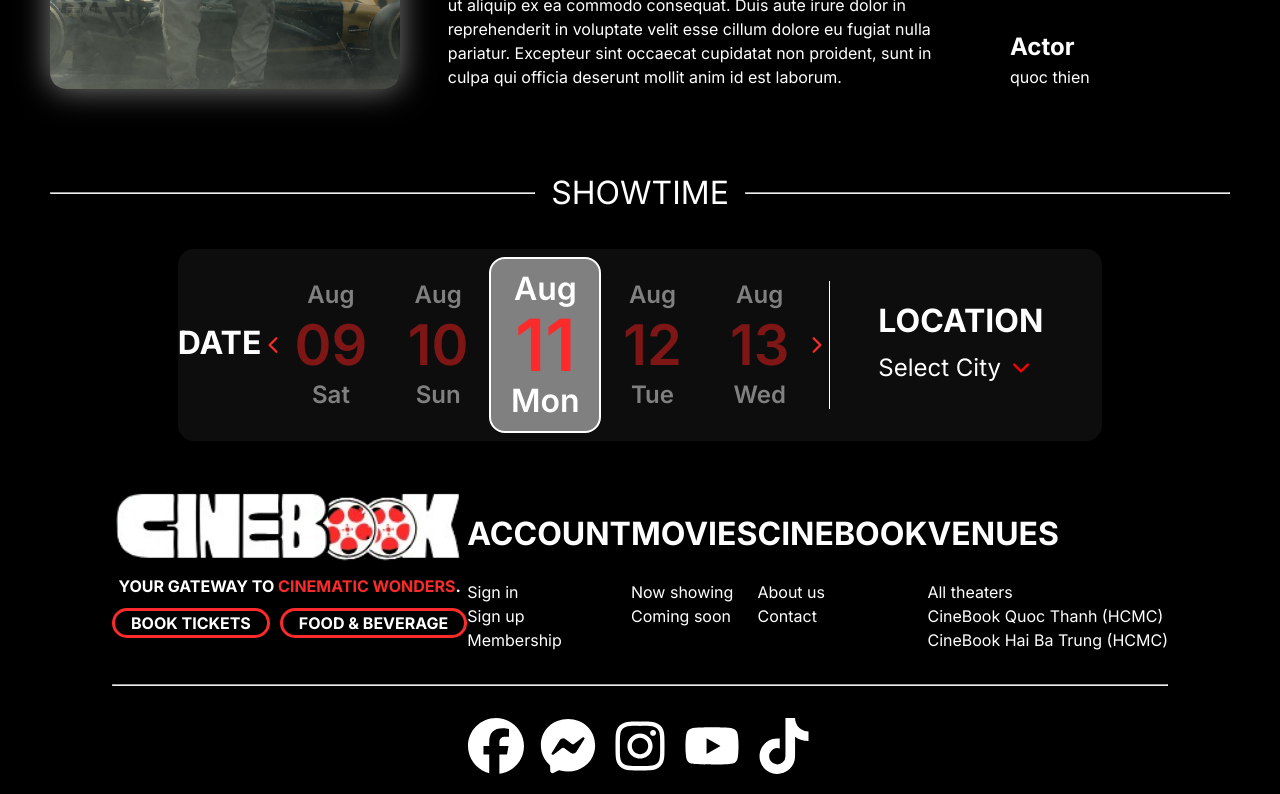
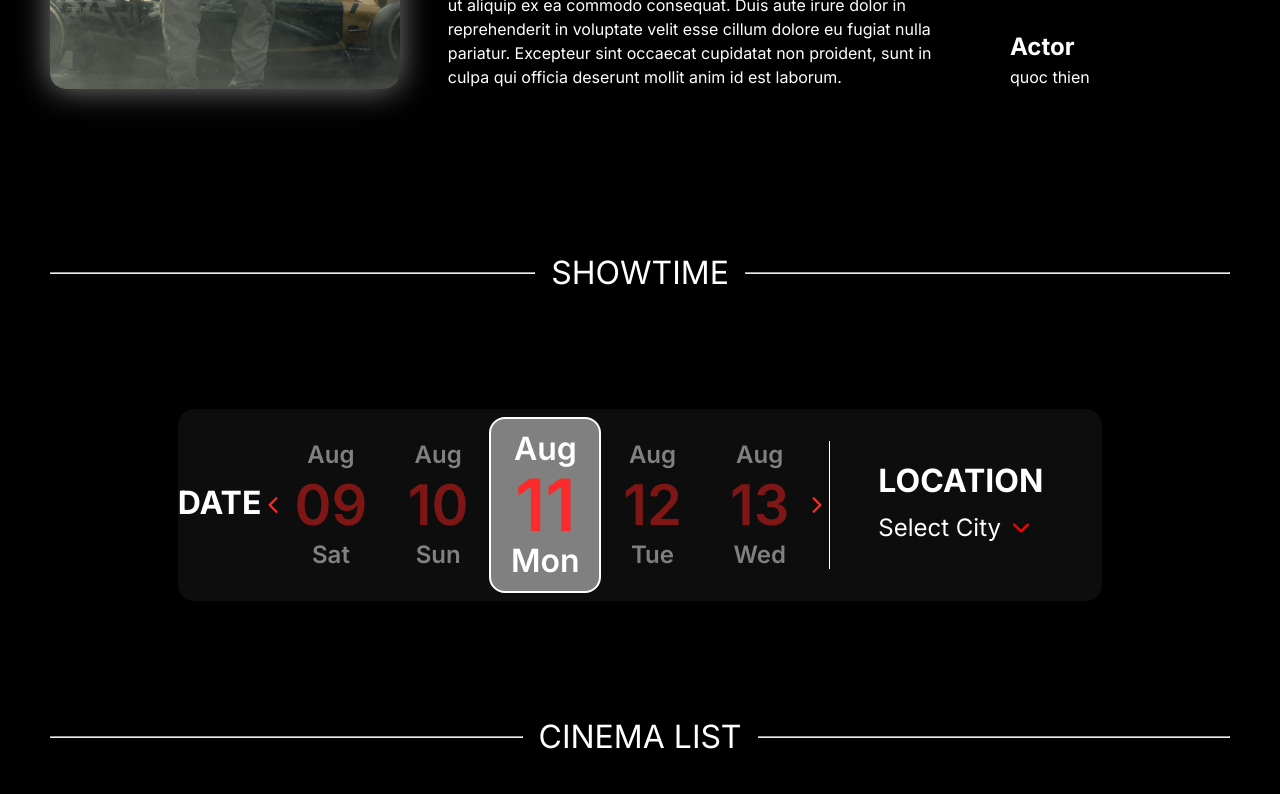
Before and after one commit to tqthienda1/CineBook, a React (Create React App) app: page /booking in a window 1280 px wide. Shown: the part 1280-2074 px from the top of the page. Built offline with nearby package versions, Linux system fonts and the light colour scheme.

Commit message:
add onChnage prop into password input

```diff
--- a/src/components/LoginForm/index.js
+++ b/src/components/LoginForm/index.js
@@ -35,7 +35,7 @@ const LoginForm = () => {
                 <p className={styles.subtitle}>Enter your email and password to access your account.</p>
             </div>
             <EmailInput value={email} onChange={setEmail} />
-            <PasswordInput labelContent={'Password'} />
+            <PasswordInput value={password} onChange={setPassword} labelContent={'Password'} />
             <div className={styles.rememberForgetWrap}>
                 <RememberCheckbox />
                 <ForgetPassword />
--- a/src/pages/Booking/Booking.module.scss
+++ b/src/pages/Booking/Booking.module.scss
@@ -29,3 +29,7 @@
     font-size: 2rem;
     padding: 0 7rem;
 }
+
+.margin {
+    height: 5rem;
+}
--- a/src/pages/Booking/index.js
+++ b/src/pages/Booking/index.js
@@ -31,10 +31,13 @@ const Booking = () => {
             </div>
 
             <MovieDeTail {...movieInfo} />
+            <div className={styles.margin}></div>
+            <SeparateLine text="SHOWTIME" lineColor={'#fb2b2b'} className={styles.separateLine} />
+            <div className={styles.margin}></div>
+            <DateSlider />
+            <div className={styles.margin}></div>
 
-            <SeparateLine text="SHOWTIME" lineColor={'#fb2b2b'} className={styles.separateLine} />
-
-            <DateSlider />
+            <SeparateLine text="CINEMA LIST" lineColor={'#fb2b2b'} className={styles.separateLine} />
         </div>
     );
 };
```
